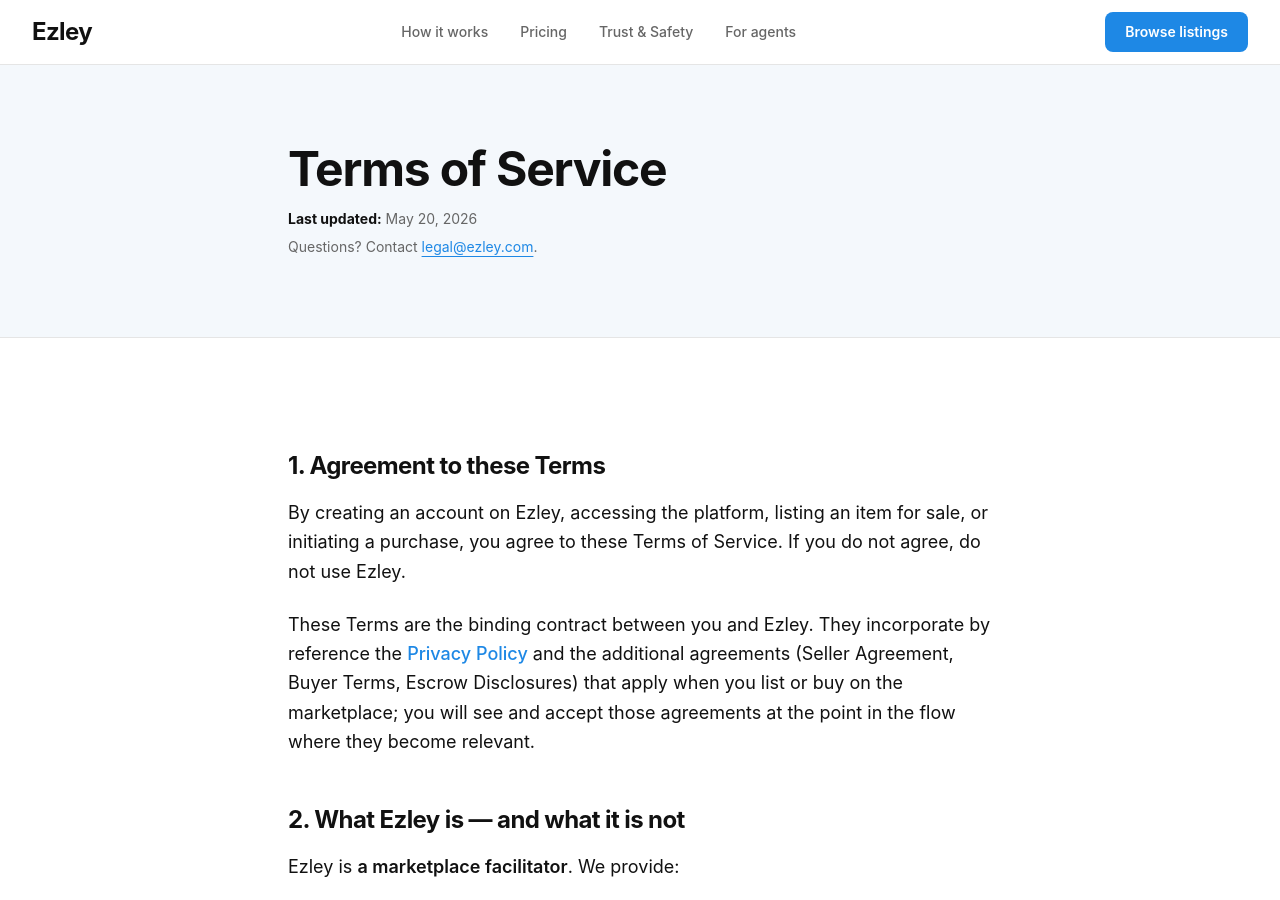
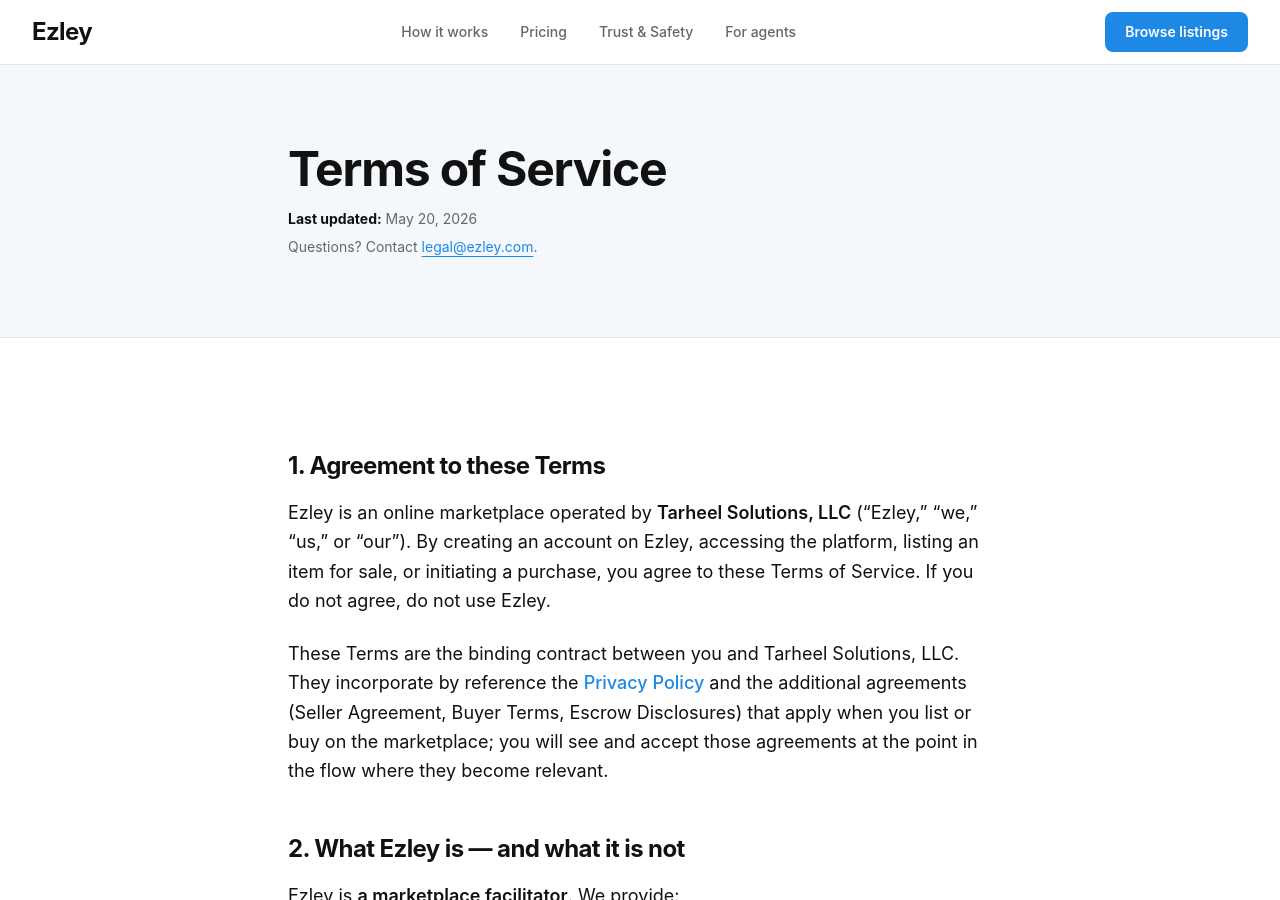
Before and after one commit to mtalcott-perp-comp/ezley-marketing-site, a Jekyll site: the page built from _pages/terms.md, in a window 1280 px wide and 900 px high. Built offline with Jekyll 4.4.1, drawn with Linux system fonts in a browser that asks for light colours; nearby versions of some CDN libraries; some of the changed text lies outside the part shown.

Commit message:
Set operator entity to Tarheel Solutions, LLC across legal pages + footer
- Terms § 1: introduces "Ezley is an online marketplace operated by
  Tarheel Solutions, LLC ('Ezley,' 'we,' 'us,' or 'our')". Defines
  "Ezley" as the short form for the rest of the document.
- Privacy § 1 (Who we are): same operator clause inlined.
- Footer copyright: "(C) <year> Ezley" -> "(C) <year> Tarheel Solutions, LLC"
  (legal-entity name on copyright lines per standard convention).
- Footer brand description: "Open, agent-native marketplace..." ->
  "The open marketplace..." (Q10 miss caught while in the same file;
  agent-native was supposed to be stripped from public-facing copy).

Co-Authored-By: Claude Opus 4.7 (1M context) <noreply@anthropic.com>

```diff
--- a/_includes/footer.html
+++ b/_includes/footer.html
@@ -39,7 +39,7 @@
 
   <div class="border-t border-ink-border">
     <div class="max-w-7xl mx-auto px-4 sm:px-6 lg:px-8 py-6 flex flex-col sm:flex-row items-center justify-between gap-3 text-xs text-ink-soft">
-      <p>&copy; {{ site.time | date: "%Y" }} Ezley. All rights reserved.</p>
+      <p>&copy; {{ site.time | date: "%Y" }} Tarheel Solutions, LLC. All rights reserved.</p>
       <p>
         <a href="{{ '/llms.txt'    | relative_url }}" class="hover:text-primary transition-colors">llms.txt</a>
         <span class="mx-2">·</span>
--- a/_pages/terms.md
+++ b/_pages/terms.md
@@ -9,9 +9,9 @@ contact_email: legal@ezley.com
 
 ## 1. Agreement to these Terms
 
-By creating an account on Ezley, accessing the platform, listing an item for sale, or initiating a purchase, you agree to these Terms of Service. If you do not agree, do not use Ezley.
+Ezley is an online marketplace operated by **Tarheel Solutions, LLC** ("Ezley," "we," "us," or "our"). By creating an account on Ezley, accessing the platform, listing an item for sale, or initiating a purchase, you agree to these Terms of Service. If you do not agree, do not use Ezley.
 
-These Terms are the binding contract between you and Ezley. They incorporate by reference the [Privacy Policy](/privacy/) and the additional agreements (Seller Agreement, Buyer Terms, Escrow Disclosures) that apply when you list or buy on the marketplace; you will see and accept those agreements at the point in the flow where they become relevant.
+These Terms are the binding contract between you and Tarheel Solutions, LLC. They incorporate by reference the [Privacy Policy](/privacy/) and the additional agreements (Seller Agreement, Buyer Terms, Escrow Disclosures) that apply when you list or buy on the marketplace; you will see and accept those agreements at the point in the flow where they become relevant.
 
 ## 2. What Ezley is — and what it is not
 
```
Also changed, not shown: other parts of _includes/footer.html (+1 -1 lines), _pages/privacy.md (+1 -1 lines).
